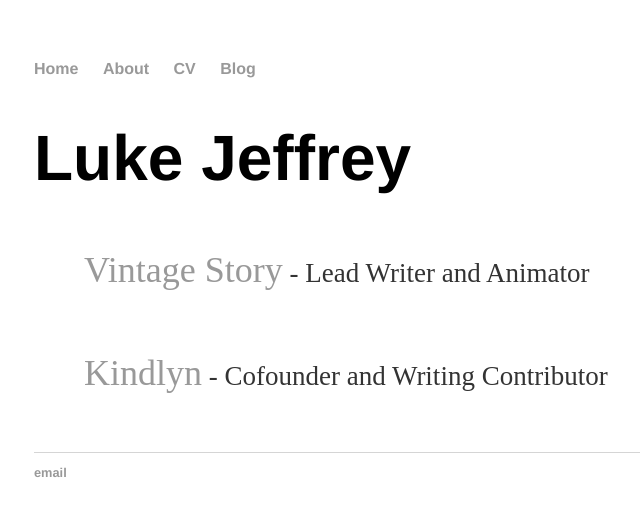
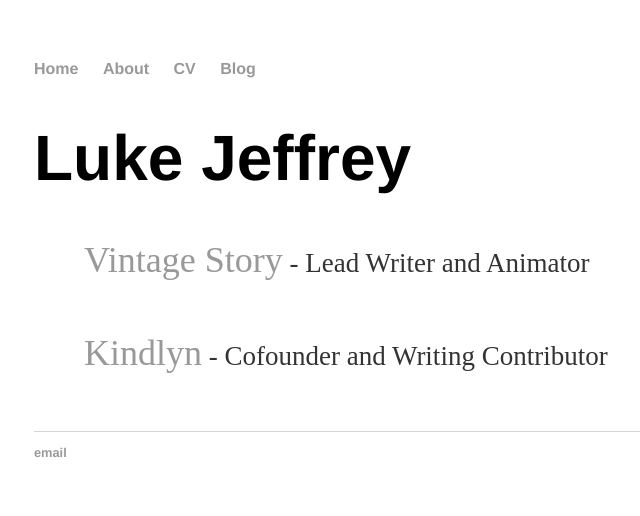
Before and after one commit to GralphGralph/GralphGralph.github.io, a Jekyll site: the page built from index.html, in a window 1280 px wide. Shown: the top 516 px of the page, without its empty margins (158-798 px from the left). Built offline with Jekyll 4.4.1, drawn with Linux system fonts in a browser that asks for light colours.

Commit message:
Update index.html

```diff
--- a/index.html
+++ b/index.html
@@ -4,7 +4,7 @@ title: Luke Jeffrey
 ---
 <div class="blurb">
 	<h1 style = "font-size: 400%;">Luke Jeffrey</h1>
-	<p style = "font-size: 225%; margin: 50px;"><a href="https://www.vintagestory.at/">Vintage Story</a><small style = "font-size: 75%;"> - Lead Writer and Animator</small></p>
+	<p style = "font-size: 225%; margin: 50px; line-height: 30px"><a href="https://www.vintagestory.at/">Vintage Story</a><small style = "font-size: 75%;"> - Lead Writer and Animator</small></p>
 	<p style = "font-size: 225%; margin: 50px;"><a href="http://kindlyn.blogspot.com/">Kindlyn</a><small style = "font-size: 75%;"> - Cofounder and Writing Contributor</small></p>
 
 </div><!-- /.blurb -->
```
